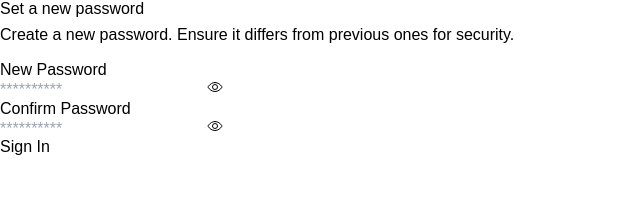
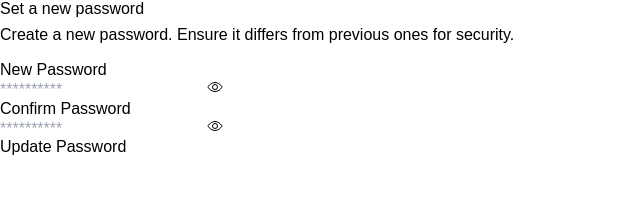
Before and after one commit to TAIJULAMAN/petBussiness-admin-dashboard, a React (Vite) app: page /reset-password in a window 1280 px wide. Shown: the top 207 px of the page, without its empty margins (0-640 px from the left). Built offline with nearby package versions, Linux system fonts and the light colour scheme.

Commit message:
remember me and forgot pass done

```diff
--- a/src/auth/ForgetPassword.jsx
+++ b/src/auth/ForgetPassword.jsx
@@ -1,8 +1,37 @@
+import { useState } from "react";
 import { useNavigate } from "react-router-dom";
+import Swal from "sweetalert2";
 import BrandLogo from "../shared/BrandLogo";
+import { useForgotPasswordMutation } from "../redux/api/authApi";
 
 function ForgetPassword() {
   const navigate = useNavigate();
+  const [email, setEmail] = useState("");
+  const [forgotPassword, { isLoading }] = useForgotPasswordMutation();
+
+  const handleSubmit = async (e) => {
+    e.preventDefault();
+    try {
+      const res = await forgotPassword({ email }).unwrap();
+      await Swal.fire({
+        icon: "success",
+        title: "Email sent",
+        text: res?.message || "We have sent a verification code to your email.",
+        timer: 2000,
+        showConfirmButton: false,
+      });
+      // Navigate with email in query for future resend
+      navigate(`/verify-mail?email=${encodeURIComponent(email)}`);
+    } catch (err) {
+      const msg = err?.data?.message || "Failed to send reset email. Please try again.";
+      Swal.fire({
+        icon: "error",
+        title: "Request failed",
+        text: msg,
+        confirmButtonColor: "#FF62BD",
+      });
+    }
+  };
 
   return (
     <div className="flex justify-center items-center min-h-screen bg-white p-5">
@@ -11,7 +40,7 @@ function ForgetPassword() {
           status=" Forgot password?"
           information=" Please enter your email to get verification code."
         />
-        <form className="space-y-5">
+        <form className="space-y-5" onSubmit={handleSubmit}>
           <div>
             <label className="text-xl text-gray-800 mb-2 flex justify-start text-start">
               Email
@@ -21,17 +50,23 @@ function ForgetPassword() {
               name="email"
               placeholder="admin@gmail.com"
               className="w-full px-5 py-3 bg-white text-gray-600 border-2 border-[#FF62BD] rounded-md outline-none mt-5 placeholder:text-gray-600"
+              value={email}
+              onChange={(e) => setEmail(e.target.value)}
               required
             />
           </div>
 
           <div className="flex justify-center items-center text-[#000000]">
             <button
-              onClick={() => navigate("/verify-mail")}
-              type="button"
-              className="whitespace-nowrap w-full bg-[#B5ED90] text-[#000000] font-semibold py-3 rounded-lg shadow-lg cursor-pointer mt-5"
+              type="submit"
+              disabled={isLoading}
+              className={`whitespace-nowrap w-full ${
+                isLoading
+                  ? "bg-gray-300 cursor-not-allowed"
+                  : "bg-[#B5ED90]"
+              } text-[#000000] font-semibold py-3 rounded-lg shadow-lg cursor-pointer mt-5`}
             >
-              Continue
+              {isLoading ? "Sending..." : "Continue"}
             </button>
           </div>
         </form>
--- a/src/auth/ResetPassword.jsx
+++ b/src/auth/ResetPassword.jsx
@@ -1,21 +1,73 @@
 import { useState } from "react";
 import "antd/dist/reset.css";
 import { IoEyeOffOutline, IoEyeOutline } from "react-icons/io5";
-import { Link } from "react-router-dom";
+import { useLocation, useNavigate } from "react-router-dom";
+import Swal from "sweetalert2";
 import BrandLogo from "../shared/BrandLogo";
+import { useResetPasswordMutation } from "../redux/api/authApi";
 
 const ResetPassword = () => {
   const [showPassword, setShowPassword] = useState(false);
-  const [formData, setFormData] = useState({
-    email: "",
-    password: "",
+  const [password, setPassword] = useState("");
+  const [confirmPassword, setConfirmPassword] = useState("");
+  const location = useLocation();
+  const navigate = useNavigate();
+  const [resetPassword, { isLoading }] = useResetPasswordMutation();
+
+  const handleSubmit = async (e) => {
+    e.preventDefault();
+    const params = new URLSearchParams(location.search);
+    const email = params.get("email") || "";
+    const code = params.get("code") || "";
+
+    if (!email || !code) {
+      Swal.fire({
+        icon: "error",
+        title: "Missing data",
+        text: "Email or verification code is missing. Please restart the flow.",
+        confirmButtonColor: "#FF62BD",
       });
-  const handleChange = (e) => {
-    const { name, value } = e.target;
-    setFormData((prev) => ({
-      ...prev,
-      [name]: value,
-    }));
+      return;
+    }
+
+    if (password.length < 6) {
+      Swal.fire({
+        icon: "warning",
+        title: "Weak password",
+        text: "Password should be at least 6 characters.",
+        confirmButtonColor: "#FF62BD",
+      });
+      return;
+    }
+    if (password !== confirmPassword) {
+      Swal.fire({
+        icon: "warning",
+        title: "Passwords do not match",
+        text: "Please make sure both passwords are the same.",
+        confirmButtonColor: "#FF62BD",
+      });
+      return;
+    }
+
+    try {
+      const res = await resetPassword({ email, code, password, confirmPassword }).unwrap();
+      await Swal.fire({
+        icon: "success",
+        title: "Password updated",
+        text: res?.message || "Your password has been reset successfully.",
+        timer: 2000,
+        showConfirmButton: false,
+      });
+      navigate("/login");
+    } catch (err) {
+      const msg = err?.data?.message || "Failed to reset password. Please try again.";
+      Swal.fire({
+        icon: "error",
+        title: "Reset failed",
+        text: msg,
+        confirmButtonColor: "#FF62BD",
+      });
+    }
   };
   return (
     <div className="flex justify-center items-center min-h-screen bg-[#ebfcf4] p-5">
@@ -24,7 +76,7 @@ const ResetPassword = () => {
           status="Set a new password"
           information="Create a new password. Ensure it differs from previous ones for security."
         />
-        <form className="space-y-5">
+        <form className="space-y-5" onSubmit={handleSubmit}>
           <div className="w-full">
             <label className="text-xl text-gray-800 mb-2 flex justify-start text-start">
               New Password
@@ -32,9 +84,9 @@ const ResetPassword = () => {
             <div className="w-full relative">
               <input
                 type={showPassword ? "text" : "password"}
-                name="password"
-                value={formData.password}
-                onChange={handleChange}
+                name="new-password"
+                value={password}
+                onChange={(e) => setPassword(e.target.value)}
                 placeholder="**********"
                 className="w-full px-5 py-3 bg-white text-gray-600 border-2 border-[#FF62BD] rounded-md outline-none mt-5 placeholder:text-gray-600"
                 required
@@ -45,7 +97,7 @@ const ResetPassword = () => {
                 className="absolute right-3 bottom-4 flex items-center text-[#FF62BD]"
               >
                 {showPassword ? (
-                  <IoEyeOffOutline className="w-5 h-5 [text-[#FF62BD]" />
+                  <IoEyeOffOutline className="w-5 h-5 text-[#FF62BD]" />
                 ) : (
                   <IoEyeOutline className="w-5 h-5 text-[#FF62BD]" />
                 )}
@@ -59,9 +111,9 @@ const ResetPassword = () => {
             <div className="w-full relative">
               <input
                 type={showPassword ? "text" : "password"}
-                name="password"
-                value={formData.password}
-                onChange={handleChange}
+                name="confirm-password"
+                value={confirmPassword}
+                onChange={(e) => setConfirmPassword(e.target.value)}
                 placeholder="**********"
                 className="w-full px-5 py-3 bg-white text-gray-600 border-2 border-[#FF62BD] rounded-md outline-none mt-5 placeholder:text-gray-600"
                 required
@@ -69,7 +121,7 @@ const ResetPassword = () => {
               <button
                 type="button"
                 onClick={() => setShowPassword(!showPassword)}
-                className="absolute right-3 bottom-4 flex items-center text-gray-400"
+                className="absolute right-3 bottom-4 flex items-center text-[#FF62BD]"
               >
                 {showPassword ? (
                   <IoEyeOffOutline className="w-5 h-5 text-[#FF62BD]" />
@@ -79,17 +131,17 @@ const ResetPassword = () => {
               </button>
             </div>
           </div>
-
-          <Link to="/login">
           <div className="flex justify-center items-center text-[#000000]">
             <button
               type="submit"
-                className="w-full bg-[#B5ED90] font-semibold py-3 px-6 rounded-lg shadow-lg cursor-pointer mt-5"
+              disabled={isLoading}
+              className={`w-full font-semibold py-3 px-6 rounded-lg shadow-lg cursor-pointer mt-5 ${
+                isLoading ? "bg-gray-300 cursor-not-allowed" : "bg-[#B5ED90]"
+              }`}
             >
-                Sign In
+              {isLoading ? "Updating..." : "Update Password"}
             </button>
           </div>
-          </Link>
         </form>
       </div>
     </div>
--- a/src/auth/SignIn.jsx
+++ b/src/auth/SignIn.jsx
@@ -1,8 +1,6 @@
-import React from "react";
-import { useState } from "react";
+import { useEffect, useState } from "react";
 import "antd/dist/reset.css";
 import { IoEyeOffOutline, IoEyeOutline } from "react-icons/io5";
-import BrandLogo from "../shared/BrandLogo";
 import { Link, useNavigate } from "react-router-dom";
 import { useLogInMutation } from "../redux/api/authApi";
 import { useDispatch } from "react-redux";
@@ -21,6 +19,21 @@ export default function SignIn() {
   const navigate = useNavigate();
   const dispatch = useDispatch();
 
+  // Load saved credentials if 'Remember me' was previously selected
+  useEffect(() => {
+    try {
+      const savedRemember = localStorage.getItem("rememberMe") === "true";
+      const savedEmail = localStorage.getItem("rememberEmail") || "";
+      const savedPassword = localStorage.getItem("rememberPassword") || "";
+      if (savedRemember) {
+        setIsChecked(true);
+        setFormData({ email: savedEmail, password: savedPassword });
+      }
+    } catch {
+      // ignore storage errors
+    }
+  }, []);
+
   const handleChange = (e) => {
     const { name, value } = e.target;
     setFormData((prev) => ({
@@ -29,7 +42,17 @@ export default function SignIn() {
     }));
   };
   const handleCheckboxChange = (event) => {
-    setIsChecked(event.target.checked);
+    const checked = event.target.checked;
+    setIsChecked(checked);
+    if (!checked) {
+      try {
+        localStorage.removeItem("rememberMe");
+        localStorage.removeItem("rememberEmail");
+        localStorage.removeItem("rememberPassword");
+      } catch {
+        // ignore storage errors
+      }
+    }
   };
 
   const handleSubmit = async (e) => {
@@ -48,6 +71,21 @@ export default function SignIn() {
             refreshToken: response?.refreshToken,
           })
         );
+
+        // Persist credentials based on 'Remember me'
+        try {
+          if (isChecked) {
+            localStorage.setItem("rememberMe", "true");
+            localStorage.setItem("rememberEmail", formData.email);
+            localStorage.setItem("rememberPassword", formData.password);
+          } else {
+            localStorage.removeItem("rememberMe");
+            localStorage.removeItem("rememberEmail");
+            localStorage.removeItem("rememberPassword");
+          }
+        } catch {
+          // ignore storage errors
+        }
 
         // Show success toast
         Swal.fire({
@@ -209,12 +247,7 @@ export default function SignIn() {
 
           {/* Footer */}
           <div className="mt-8 pt-6 border-t border-gray-100 text-center">
-            <p className="text-sm text-gray-600">
-              Don't have an account?{" "}
-              <Link to="/register" className="text-[#B5ED90] hover:text-[#A5DD80] font-medium transition-colors">
-                Sign up here
-              </Link>
-            </p>
+
           </div>
         </div>
       </div>
```
Also changed, not shown: src/auth/VerificationCode.jsx (+30 -4 lines), 1 other file (tests, documents, lock files or other folders). Lines whose indentation alone changed are shown as unchanged.
